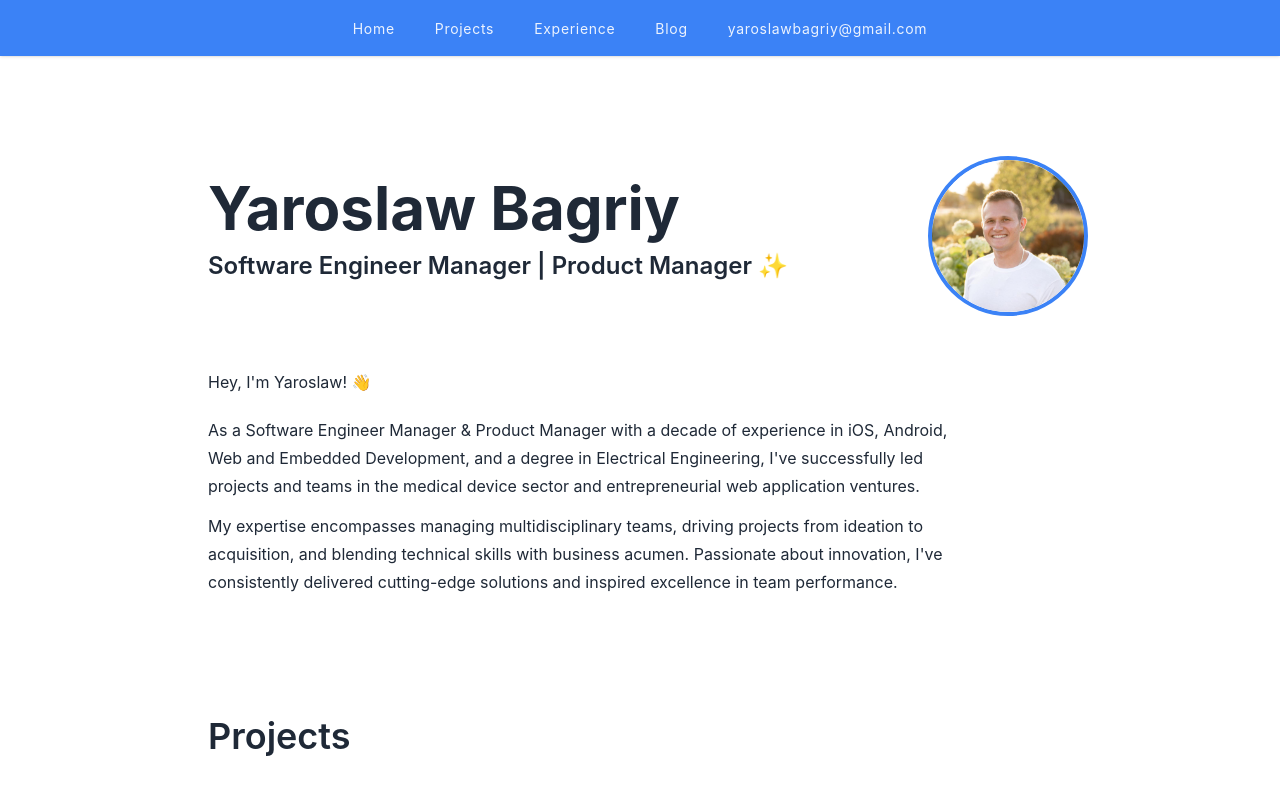
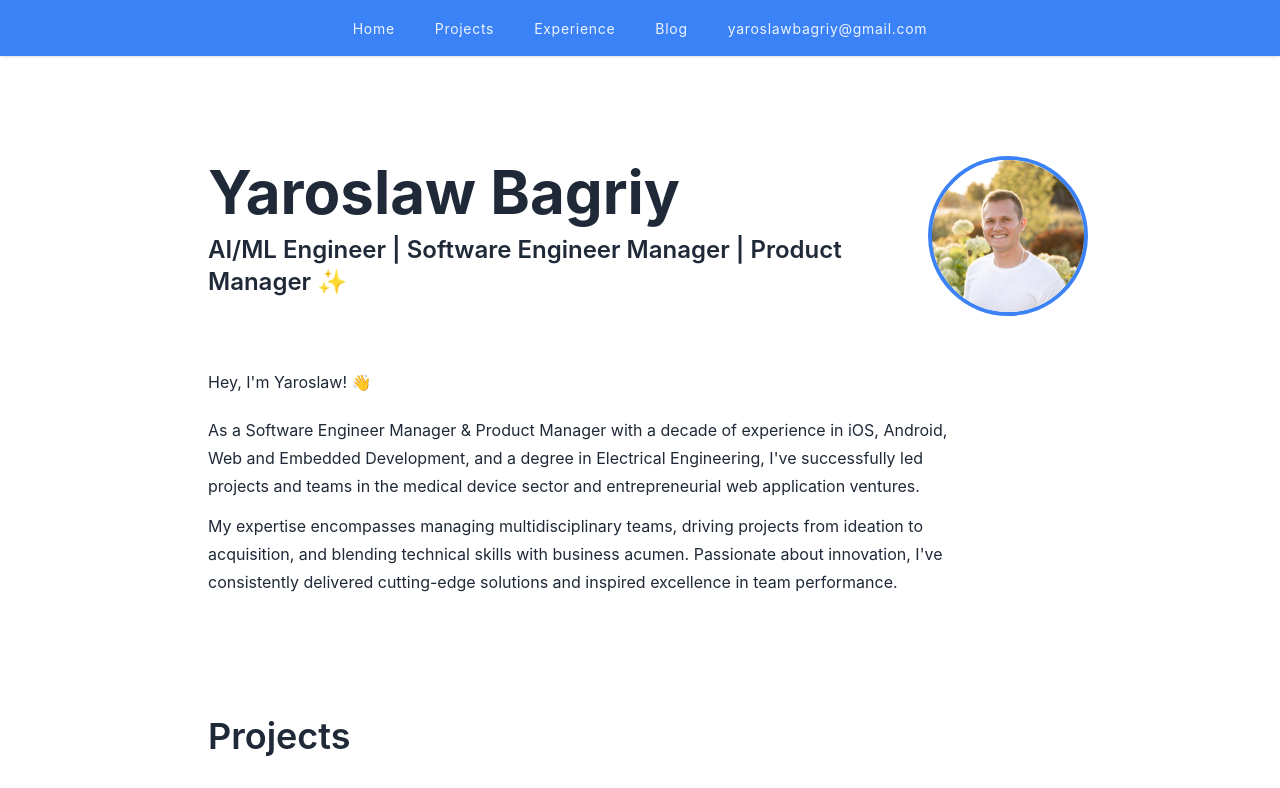
Before and after one commit to YaroslawBagriy/yaroslawbagriy, a Next.js app: page / in a window 1280 px wide. Shown: the top 788 px of the page. Built offline with nearby package versions, Linux system fonts and the light colour scheme; some icons are missing.

Commit message:
feat: fixed author header

```diff
--- a/content/author.tsx
+++ b/content/author.tsx
@@ -3,7 +3,7 @@ import Link from "next/link";
 
 export const author = {
   name: 'Yaroslaw Bagriy',
-  role: 'Software Engineer Manager | Product Manager',
+  role: 'AI/ML Engineer | Software Engineer Manager | Product Manager',
   emailAddress: 'yaroslawbagriy@gmail.com',
   about: (
     <>
--- a/content/experiences.tsx
+++ b/content/experiences.tsx
@@ -152,7 +152,7 @@ export const experiences: Array<Experience> = [
     projects: [],
   },
   {
-    position: "Lead iOS Developer",
+    position: "Software Engineer",
     company: "Scout Out",
     dateStart: "Mar 2015",
     dateEnd: "Sept 2016",
```
